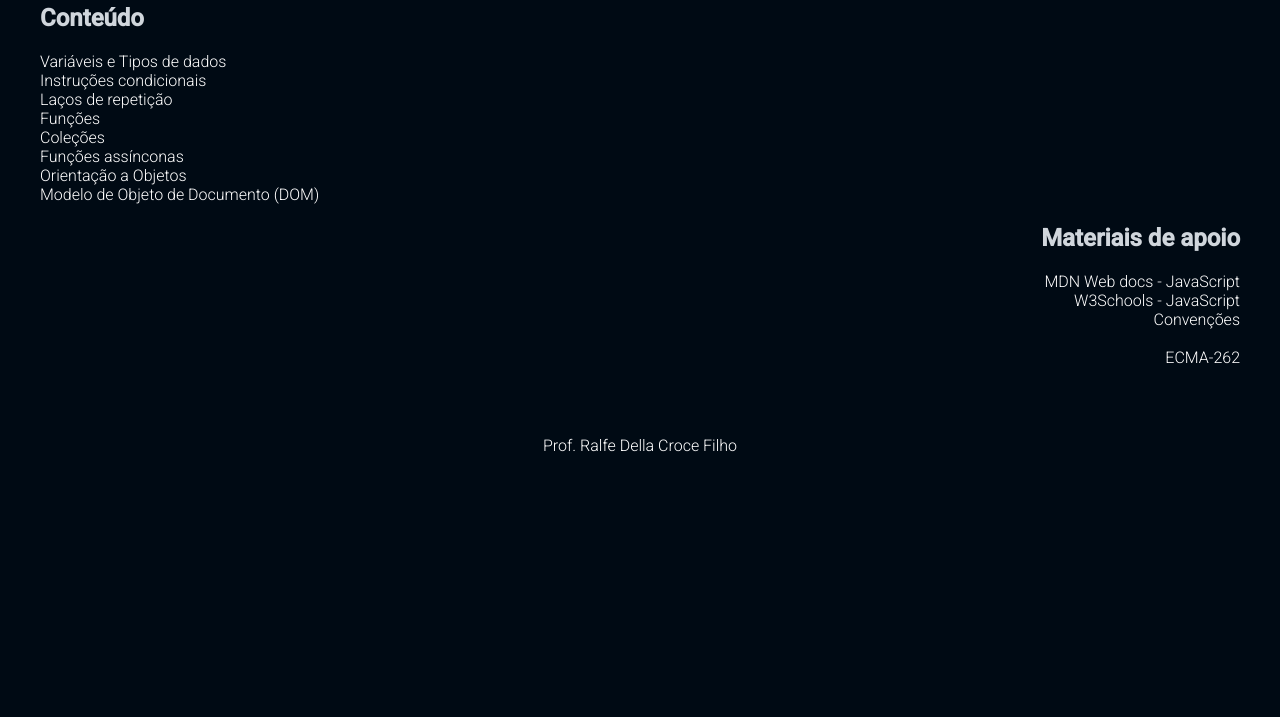
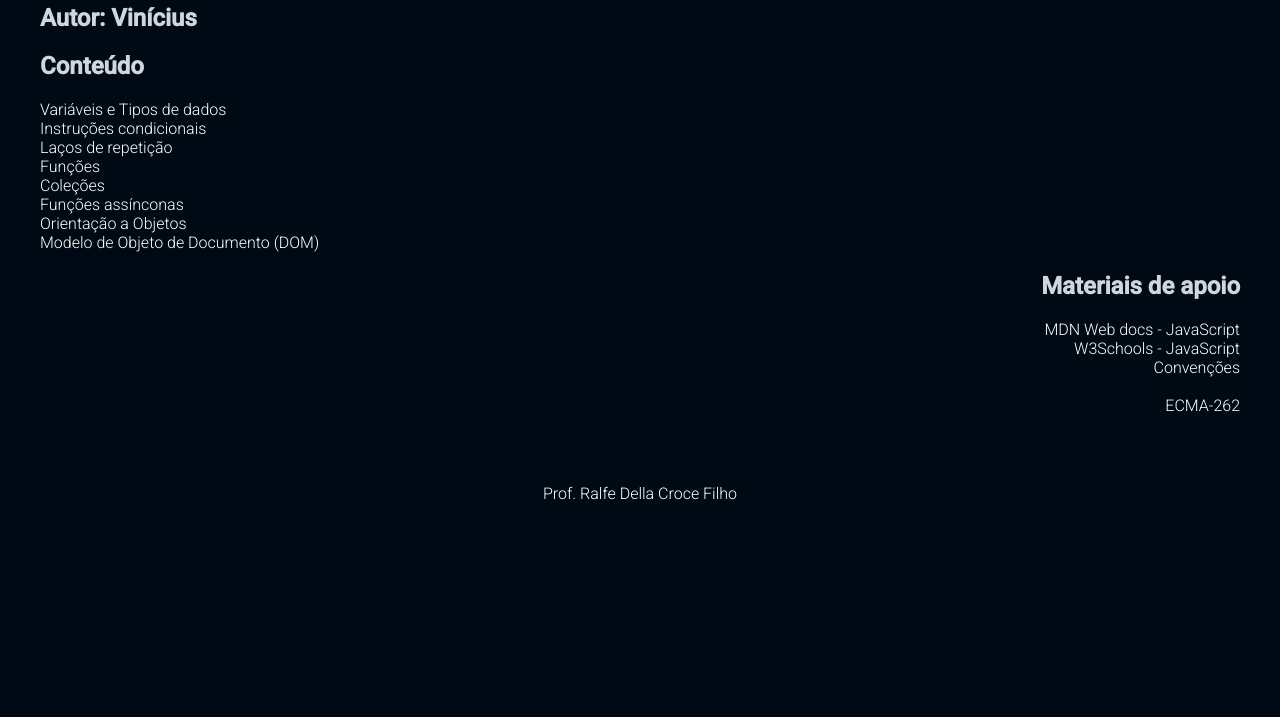
Before and after one commit to viniciusmiquelotti/javascript-fundamentos-3-, a plain HTML site: page javascript-fundamentos/index.html in a window 1280 px wide. Shown: the part 83-800 px from the top of the page. Drawn offline with Linux system fonts and the light colour scheme.

Commit message:
Alteracao do index.html

```diff
--- a/javascript-fundamentos/index.html
+++ b/javascript-fundamentos/index.html
@@ -12,6 +12,7 @@
 <body>
 
     <h1 class="titulo">JavaScript</h1>
+    <h2>Autor: Vinícius</h2>
 
     <h2>Conteúdo</h2>
 
```
Also changed, not shown: javascript-fundamentos/01-tipos/tipos.html (+1 -0 lines).
